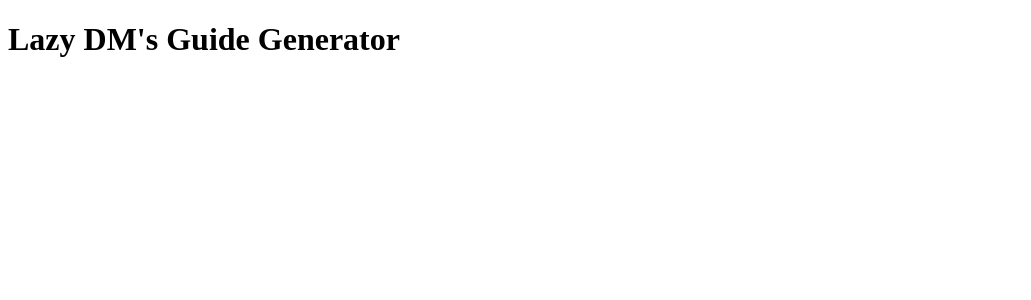
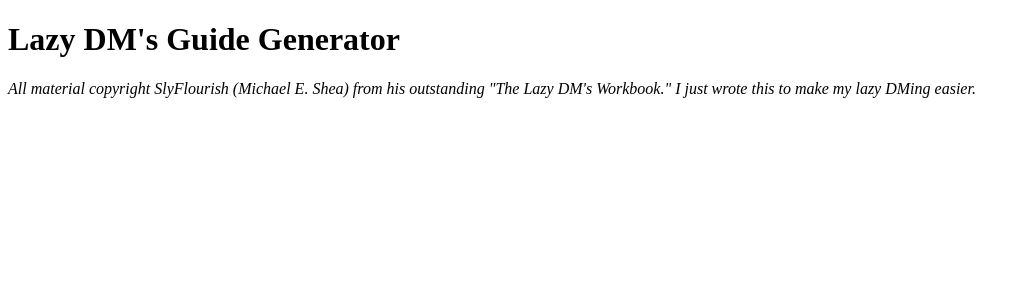
Before and after one commit to mikejgray/lazy_dm, a Flask app: page / in a window 1280 px wide. Shown: the top 300 px of the page, without its empty margins (0-1031 px from the left). Run offline with Flask 2, Linux system fonts and the light colour scheme.

Commit message:
Add disclaimer
Michael E. Shea gets all the credit for content.

```diff
--- a/lazy_dm/templates/index.html
+++ b/lazy_dm/templates/index.html
@@ -11,5 +11,8 @@
     {% block body %}
         <h1>Lazy DM's Guide Generator</h1>
     {% endblock %}
+    {% block footer %}
+    <p><em>All material copyright SlyFlourish (Michael E. Shea) from his outstanding "The Lazy DM's Workbook." I just wrote this to make my lazy DMing easier.</em>
+    {% endblock %}
     </body>
 </html>
```
